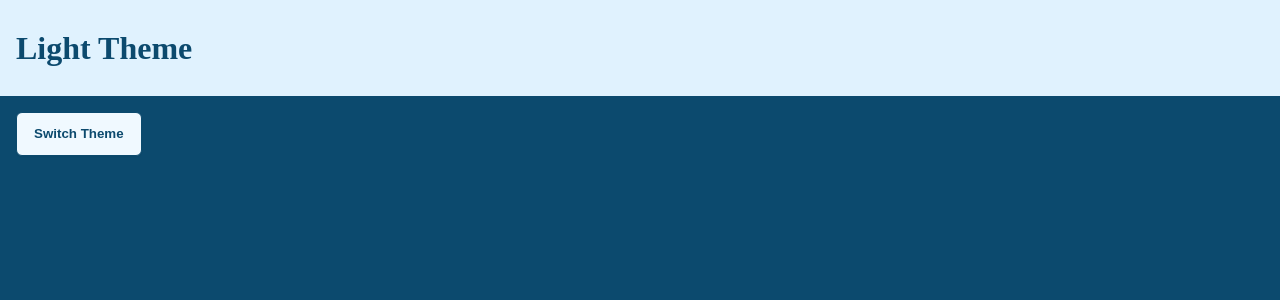
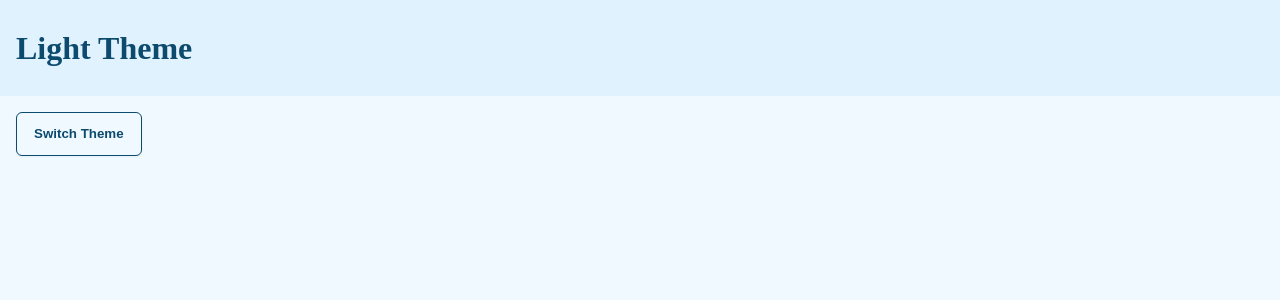
Before and after one commit to umbaomart/scrimba-advanced-react, a React (Vite) app: page / in a window 1280 px wide. Shown: the top 300 px of the page. Built offline with nearby package versions, Linux system fonts and the light colour scheme.

Commit message:
[Reusability] Theme Switcher final touches

```diff
--- a/src/App.jsx
+++ b/src/App.jsx
@@ -15,7 +15,7 @@ export default function App() {
 
   return (
     <ThemeContext.Provider value={{theme, toggleTheme}}>
-      <div className="container dark-theme">
+      <div className={`container ${theme}-theme`}>
         <Header />
         <Button />
       </div>
--- a/src/components/Button.jsx
+++ b/src/components/Button.jsx
@@ -2,10 +2,10 @@ import React from 'react'
 import { ThemeContext } from '../App'
 
 export default function Button() {
-    const {theme} = React.useContext(ThemeContext)
+    const {theme, toggleTheme} = React.useContext(ThemeContext)
 
     return (
-        <button className={`${theme}-theme`}>
+        <button onClick={toggleTheme} className={`${theme}-theme`}>
             Switch Theme
         </button>
     )
```
